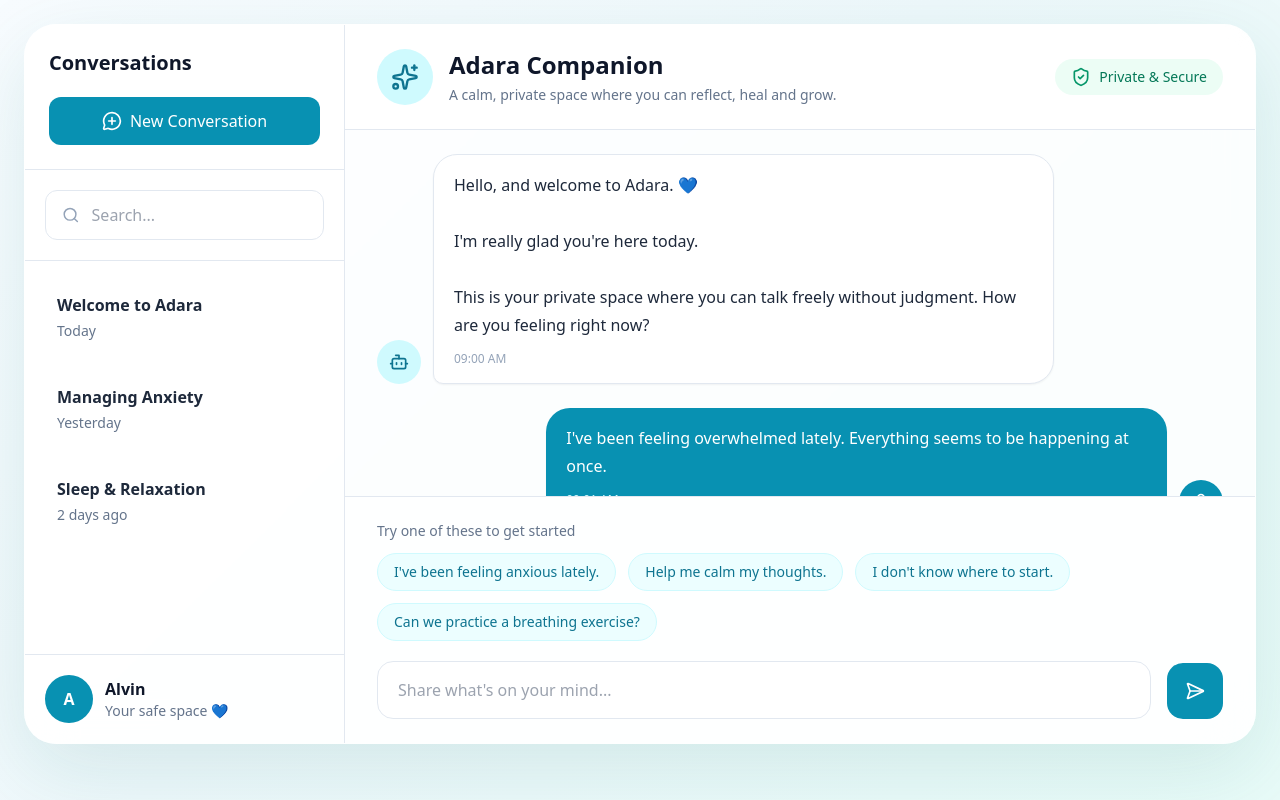
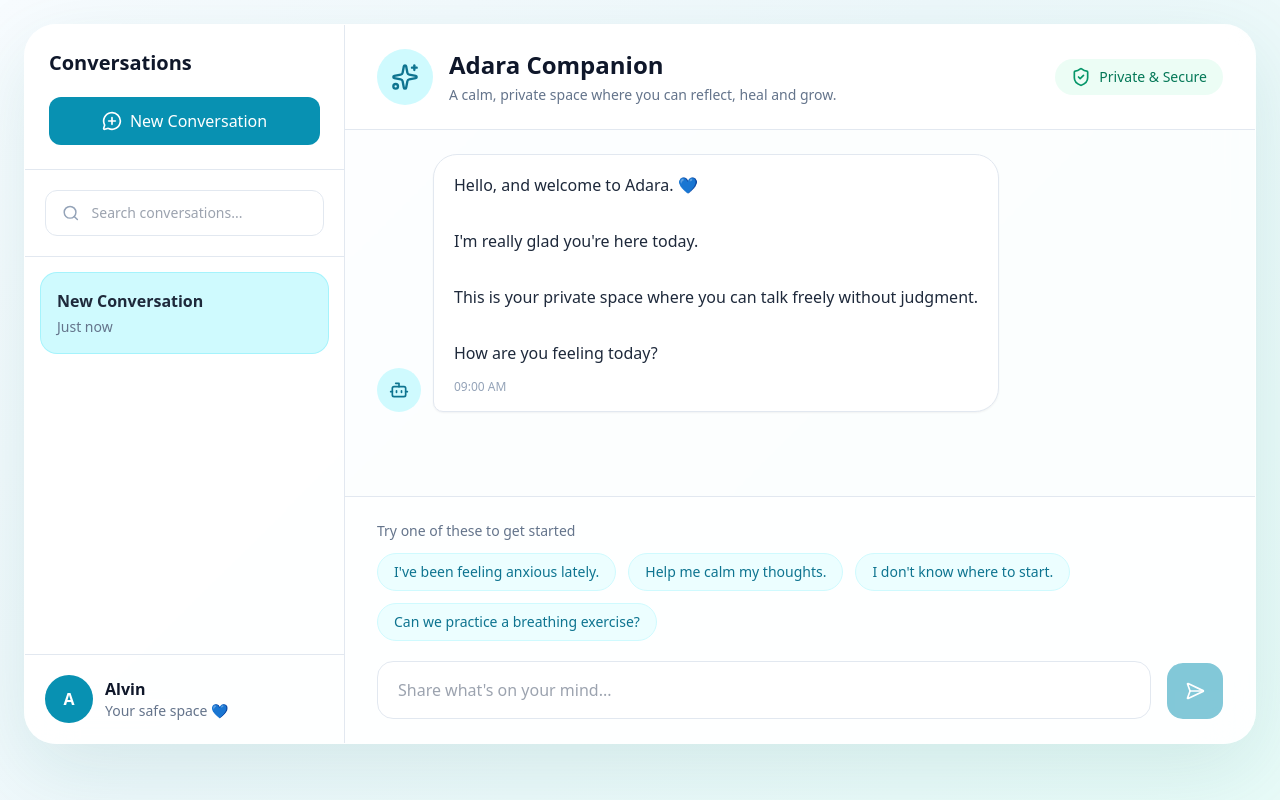
Before and after one commit to ALVINeald/adara, a Next.js app in the folder frontend/: page /chat in a window 1280 px wide. Built offline with nearby package versions, Linux system fonts and the light colour scheme.

Commit message:
feat(chat): implement multi-conversation architecture and dynamic chat sidebar

```diff
--- a/frontend/components/chat/ChatInput.tsx
+++ b/frontend/components/chat/ChatInput.tsx
@@ -1,17 +1,34 @@
 "use client";
 
-import { useState } from "react";
+import { KeyboardEvent, useState } from "react";
 import { SendHorizontal } from "lucide-react";
 
-export default function ChatInput() {
+interface ChatInputProps {
+  onSend: (message: string) => void;
+}
+
+export default function ChatInput({
+  onSend,
+}: ChatInputProps) {
   const [message, setMessage] = useState("");
 
-  function sendMessage() {
-    if (!message.trim()) return;
+  function send() {
+    const trimmed = message.trim();
 
-    console.log(message);
+    if (!trimmed) return;
+
+    onSend(trimmed);
 
     setMessage("");
+  }
+
+  function handleKeyDown(
+    event: KeyboardEvent<HTMLTextAreaElement>
+  ) {
+    if (event.key === "Enter" && !event.shiftKey) {
+      event.preventDefault();
+      send();
+    }
   }
 
   return (
@@ -21,13 +38,16 @@ export default function ChatInput() {
         rows={1}
         value={message}
         onChange={(e) => setMessage(e.target.value)}
+        onKeyDown={handleKeyDown}
         placeholder="Share what's on your mind..."
-        className="flex-1 resize-none rounded-2xl border border-slate-200 bg-white px-5 py-4 outline-none transition focus:border-cyan-500 focus:ring-2 focus:ring-cyan-100"
+        className="min-h-[56px] flex-1 resize-none rounded-2xl border border-slate-200 bg-white px-5 py-4 outline-none transition focus:border-cyan-500 focus:ring-2 focus:ring-cyan-100"
       />
 
       <button
-        onClick={sendMessage}
-        className="flex h-14 w-14 items-center justify-center rounded-2xl bg-cyan-600 text-white transition hover:bg-cyan-700"
+        type="button"
+        onClick={send}
+        disabled={!message.trim()}
+        className="flex h-14 w-14 items-center justify-center rounded-2xl bg-cyan-600 text-white transition hover:bg-cyan-700 disabled:cursor-not-allowed disabled:opacity-50"
       >
         <SendHorizontal className="h-5 w-5" />
       </button>
--- a/frontend/components/chat/ChatLayout.tsx
+++ b/frontend/components/chat/ChatLayout.tsx
@@ -1,4 +1,6 @@
 "use client";
+
+import { useMemo, useState } from "react";
 
 import ChatHeader from "./ChatHeader";
 import ChatSidebar from "./ChatSidebar";
@@ -6,16 +8,143 @@ import ChatWindow from "./ChatWindow";
 import ChatInput from "./ChatInput";
 import SuggestedPrompts from "./SuggestedPrompts";
 
+import type { ChatMessage, Conversation } from "./types";
+
+const WELCOME_MESSAGE: ChatMessage = {
+  id: crypto.randomUUID(),
+  sender: "assistant",
+  content:
+    "Hello, and welcome to Adara. 💙\n\nI'm really glad you're here today.\n\nThis is your private space where you can talk freely without judgment.\n\nHow are you feeling today?",
+  timestamp: "09:00 AM",
+};
+
+const MOCK_RESPONSES = [
+  "Thank you for sharing that with me. I'm here to listen.",
+  "That sounds difficult. Would you like to tell me a little more about what's been happening?",
+  "You're not alone in this. We can take things one step at a time together.",
+  "I'm glad you felt comfortable enough to share that. Your feelings are valid.",
+  "Let's slow down for a moment. Take a deep breath. What's weighing on you the most today?",
+];
+
+function createConversation(): Conversation {
+  return {
+    id: crypto.randomUUID(),
+    title: "New Conversation",
+    updatedAt: "Just now",
+    messages: [WELCOME_MESSAGE],
+  };
+}
+
 export default function ChatLayout() {
-  return (
+  const firstConversation = createConversation();
+
+  const [conversations, setConversations] = useState<Conversation[]>([
+    firstConversation,
+  ]);
+
+  const [activeConversationId, setActiveConversationId] = useState(
+    firstConversation.id
+  );
+
+  const [isTyping, setIsTyping] = useState(false);
+
+  const activeConversation = useMemo(
+    () =>
+      conversations.find(
+        (conversation) => conversation.id === activeConversationId
+      )!,
+    [conversations, activeConversationId]
+  );
+
+  function currentTime() {
+    return new Date().toLocaleTimeString([], {
+      hour: "2-digit",
+      minute: "2-digit",
+    });
+  }
+
+  function updateConversation(
+    updater: (conversation: Conversation) => Conversation
+  ) {
+    setConversations((previous) =>
+      previous.map((conversation) =>
+        conversation.id === activeConversationId
+          ? updater(conversation)
+          : conversation
+      )
+    );
+  }
+
+  function sendMessage(text: string) {
+    if (!text.trim()) return;
+
+    const userMessage: ChatMessage = {
+      id: crypto.randomUUID(),
+      sender: "user",
+      content: text,
+      timestamp: currentTime(),
+    };
+
+    updateConversation((conversation) => ({
+      ...conversation,
+      title:
+  conversation.title === "New Conversation"
+    ? text.length > 35
+      ? text.slice(0, 35) + "..."
+      : text
+    : conversation.title,
+      updatedAt: "Just now",
+      messages: [...conversation.messages, userMessage],
+    }));
+
+    setIsTyping(true);
+
+    setTimeout(() => {
+      const aiMessage: ChatMessage = {
+        id: crypto.randomUUID(),
+        sender: "assistant",
+        content:
+          MOCK_RESPONSES[
+            Math.floor(Math.random() * MOCK_RESPONSES.length)
+          ],
+        timestamp: currentTime(),
+      };
+
+      updateConversation((conversation) => ({
+        ...conversation,
+        messages: [...conversation.messages, aiMessage],
+        updatedAt: "Just now",
+      }));
+
+      setIsTyping(false);
+    }, 1500);
+  }
+
+  function startNewConversation() {
+    const conversation = createConversation();
+
+    setConversations((previous) => [
+      conversation,
+      ...previous,
+    ]);
+
+    setActiveConversationId(conversation.id);
+
+    setIsTyping(false);
+  }
+    return (
     <main className="min-h-screen bg-[linear-gradient(135deg,#f8fcff_0%,#eef8fb_45%,#e8fbf8_100%)] p-6">
-
       <div className="mx-auto flex h-[90vh] max-w-7xl overflow-hidden rounded-[32px] border border-white/70 bg-white/80 shadow-[0_25px_80px_rgba(15,118,110,0.12)] backdrop-blur-xl">
 
         {/* Sidebar */}
 
         <aside className="hidden w-80 border-r border-slate-200 bg-white/70 lg:block">
-          <ChatSidebar />
+          <ChatSidebar
+            conversations={conversations}
+            activeConversationId={activeConversationId}
+            onSelectConversation={setActiveConversationId}
+            onNewConversation={startNewConversation}
+          />
         </aside>
 
         {/* Chat Area */}
@@ -25,20 +154,29 @@ export default function ChatLayout() {
           <ChatHeader />
 
           <div className="flex-1 overflow-y-auto px-8 py-6">
-            <ChatWindow />
+            <ChatWindow
+              messages={activeConversation.messages}
+              isTyping={isTyping}
+            />
           </div>
 
           <div className="border-t border-slate-200 bg-white/60 px-8 py-6">
-            <SuggestedPrompts />
+
+            <SuggestedPrompts
+              onSelect={sendMessage}
+            />
+
             <div className="mt-5">
-              <ChatInput />
+              <ChatInput
+                onSend={sendMessage}
+              />
             </div>
+
           </div>
 
         </section>
 
       </div>
-
     </main>
   );
 }
--- a/frontend/components/chat/ChatSidebar.tsx
+++ b/frontend/components/chat/ChatSidebar.tsx
@@ -1,24 +1,20 @@
 import { MessageCirclePlus, Search } from "lucide-react";
 
-const conversations = [
-  {
-    id: 1,
-    title: "Welcome to Adara",
-    time: "Today",
-  },
-  {
-    id: 2,
-    title: "Managing Anxiety",
-    time: "Yesterday",
-  },
-  {
-    id: 3,
-    title: "Sleep & Relaxation",
-    time: "2 days ago",
-  },
-];
+import type { Conversation } from "./types";
 
-export default function ChatSidebar() {
+interface ChatSidebarProps {
+  conversations: Conversation[];
+  activeConversationId: string;
+  onSelectConversation: (id: string) => void;
+  onNewConversation: () => void;
+}
+
+export default function ChatSidebar({
+  conversations,
+  activeConversationId,
+  onSelectConversation,
+  onNewConversation,
+}: ChatSidebarProps) {
   return (
     <div className="flex h-full flex-col">
 
@@ -30,7 +26,10 @@ export default function ChatSidebar() {
           Conversations
         </h2>
 
-        <button className="mt-5 flex w-full items-center justify-center gap-2 rounded-xl bg-cyan-600 px-4 py-3 text-white transition hover:bg-cyan-700">
+        <button
+          onClick={onNewConversation}
+          className="mt-5 flex w-full items-center justify-center gap-2 rounded-xl bg-cyan-600 px-4 py-3 font-medium text-white transition hover:bg-cyan-700"
+        >
           <MessageCirclePlus className="h-5 w-5" />
           New Conversation
         </button>
@@ -47,8 +46,8 @@ export default function ChatSidebar() {
 
           <input
             type="text"
-            placeholder="Search..."
-            className="w-full bg-transparent outline-none"
+            placeholder="Search conversations..."
+            className="w-full bg-transparent text-sm outline-none"
           />
 
         </div>
@@ -59,23 +58,25 @@ export default function ChatSidebar() {
 
       <div className="flex-1 overflow-y-auto p-4">
 
-        {conversations.map((chat) => (
-
+        {conversations.map((conversation) => (
           <button
-            key={chat.id}
-            className="mb-3 w-full rounded-2xl p-4 text-left transition hover:bg-cyan-50"
+            key={conversation.id}
+            onClick={() => onSelectConversation(conversation.id)}
+            className={`mb-3 w-full rounded-2xl p-4 text-left transition ${
+              conversation.id === activeConversationId
+                ? "bg-cyan-100 ring-1 ring-cyan-200"
+                : "hover:bg-cyan-50"
+            }`}
           >
-
-            <h3 className="font-semibold text-slate-800">
-              {chat.title}
+            <h3 className="truncate font-semibold text-slate-800">
+              {conversation.title}
             </h3>
 
             <p className="mt-1 text-sm text-slate-500">
-              {chat.time}
+              {conversation.updatedAt}
             </p>
 
           </button>
-
         ))}
 
       </div>
--- a/frontend/components/chat/ChatWindow.tsx
+++ b/frontend/components/chat/ChatWindow.tsx
@@ -1,33 +1,29 @@
+"use client";
+
+import { useEffect, useRef } from "react";
+
 import MessageBubble from "./MessageBubble";
 import TypingIndicator from "./TypingIndicator";
 
 import type { ChatMessage } from "./types";
 
-const messages: ChatMessage[] = [
-  {
-    id: "1",
-    sender: "assistant",
-    content:
-      "Hello, and welcome to Adara. 💙\n\nI'm really glad you're here today.\n\nThis is your private space where you can talk freely without judgment. How are you feeling right now?",
-    timestamp: "09:00 AM",
-  },
-  {
-    id: "2",
-    sender: "user",
-    content:
-      "I've been feeling overwhelmed lately. Everything seems to be happening at once.",
-    timestamp: "09:01 AM",
-  },
-  {
-    id: "3",
-    sender: "assistant",
-    content:
-      "Thank you for sharing that with me. It takes courage to say how you're feeling.\n\nYou don't have to carry everything alone. We can work through it together, one step at a time.",
-    timestamp: "09:02 AM",
-  },
-];
+interface ChatWindowProps {
+  messages: ChatMessage[];
+  isTyping: boolean;
+}
 
-export default function ChatWindow() {
+export default function ChatWindow({
+  messages,
+  isTyping,
+}: ChatWindowProps) {
+  const bottomRef = useRef<HTMLDivElement>(null);
+
+  useEffect(() => {
+    bottomRef.current?.scrollIntoView({
+      behavior: "smooth",
+    });
+  }, [messages, isTyping]);
+
   return (
     <div className="mx-auto flex max-w-4xl flex-col">
 
@@ -38,7 +34,9 @@ export default function ChatWindow() {
         />
       ))}
 
-      <TypingIndicator />
+      {isTyping && <TypingIndicator />}
+
+      <div ref={bottomRef} />
 
     </div>
   );
--- a/frontend/components/chat/type.ts
+++ b/frontend/components/chat/type.ts
@@ -5,13 +5,9 @@ export interface ChatMessage {
   timestamp: string;
 }
 
-export interface SuggestedPrompt {
-  id: string;
-  text: string;
-}
-
 export interface Conversation {
   id: string;
   title: string;
   updatedAt: string;
+  messages: ChatMessage[];
 }
```
Also changed, not shown: frontend/components/chat/SuggestedPrompts.tsx (+9 -2 lines).
